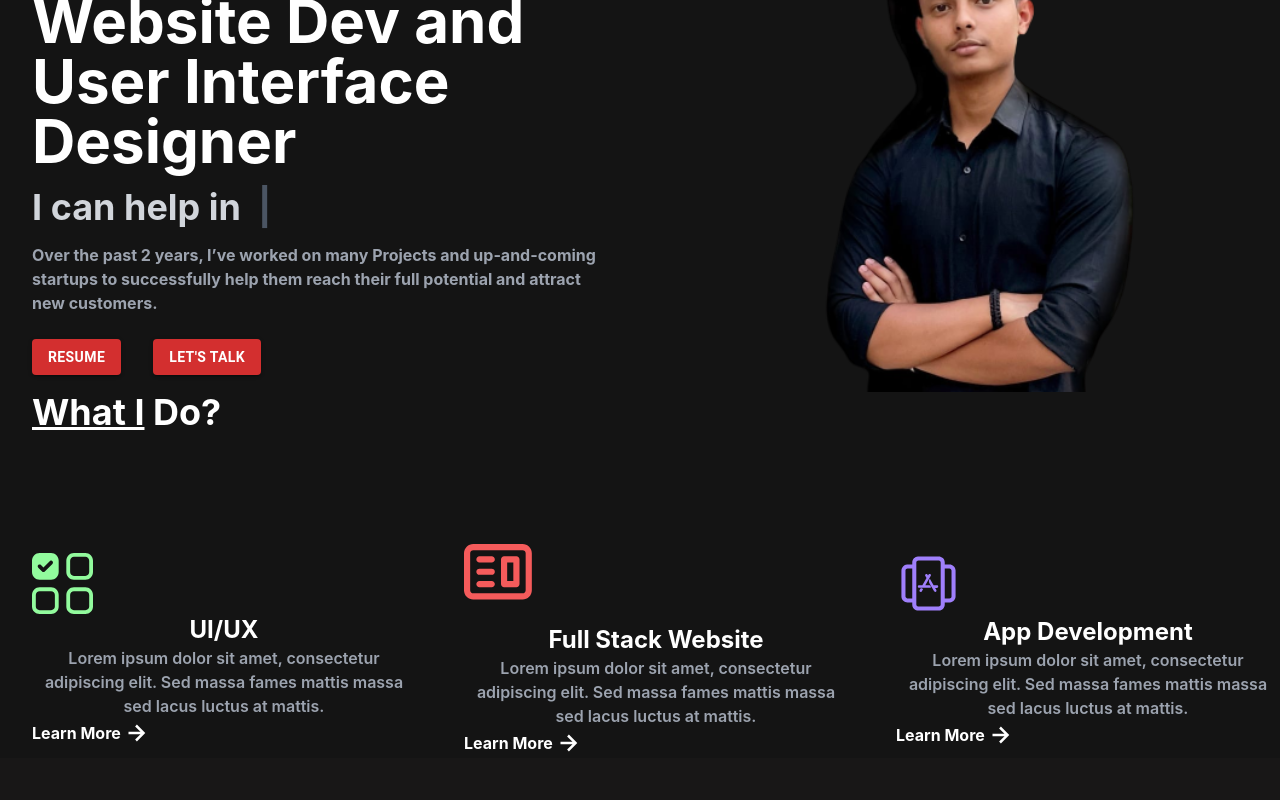
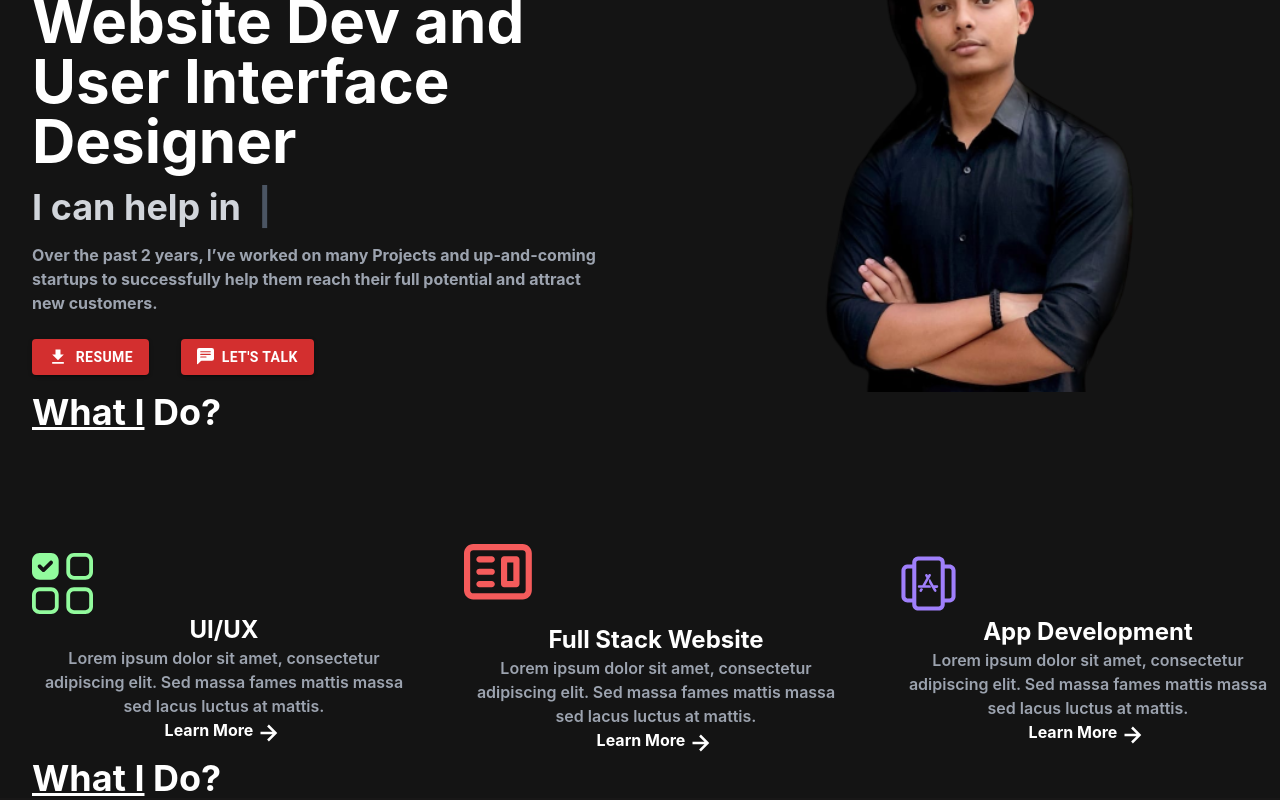
Before and after one commit to sumansourabh9155/Portfolio-Site, a React (Vite) app: page / in a window 1280 px wide. Shown: the part 210-1010 px from the top of the page. Before the commit the page ends 968 px from the top, so only its background shows below. Built offline with nearby package versions, Linux system fonts and the light colour scheme.

Commit message:
Added Learn More and made it center

```diff
--- a/src/App.jsx
+++ b/src/App.jsx
@@ -1,5 +1,6 @@
 import './App.css'
 
+import { HelpU } from './component/UI/HelpUi/HelpU';
 import HeroSection from "./component/UI/HeroSection/HeroSection";
 import Navbar from './component/UI/Navbar/Navbar'
 import WhatIDo from './component/UI/WhatIDo/WhatIDo';
@@ -13,6 +14,7 @@ function App() {
       <Navbar />
       <HeroSection />
       <WhatIDo />
+      <HelpU />
     </div>
   )
 }
--- /dev/null
+++ b/src/component/UI/HelpUi/HelpU.jsx
@@ -0,0 +1,9 @@
+import React from 'react'
+
+export const HelpU = () => {
+    return (
+        <div>
+            <p className='text-white pl-8 lg:text-4xl font-bold'><spam className="underlin">What I</spam> Do?</p>
+        </div >
+    )
+}
--- a/src/component/UI/HeroSection/HeroSection.jsx
+++ b/src/component/UI/HeroSection/HeroSection.jsx
@@ -1,4 +1,6 @@
+import { BsChatLeftTextFill } from 'react-icons/bs'
 import Button from '@mui/material/Button';
+import { MdFileDownload } from 'react-icons/md'
 import React from 'react'
 import Typed from 'react-typed';
 import heroImage from "../../../assets/homeImage.png"
@@ -38,10 +40,10 @@ const HeroSection = () => {
                     </p>
                     <div className="flex justify-center flex-wrap gap-8">
                         <Button variant="contained" color="error" sx={{ fontWeight: 'bold' }} >
-                            Resume
+                            <MdFileDownload size={20} />&nbsp; Resume
                         </Button>
                         <Button variant="contained" color="error" sx={{ fontWeight: 'bold' }} >
-                            Let's Talk
+                            <BsChatLeftTextFill size={17} />&nbsp; Let's Talk
                         </Button>
                     </div>
                 </div>
--- a/src/component/UI/WhatIDo/WhatIDo.jsx
+++ b/src/component/UI/WhatIDo/WhatIDo.jsx
@@ -22,7 +22,7 @@ const WhatIDo = () => {
           </svg>
           <h3 className='font-bold lg:text-2xl'>UI/UX</h3>
           <p className='font-semibold text-gray-400'>Lorem ipsum dolor sit amet, consectetur adipiscing elit. Sed massa fames mattis massa sed lacus luctus at mattis.</p>
-          <div className='flex items-center' >
+          <div className='flex justify-center' >
             <a href="#" className="btn btn-primary font-bold">Learn More  </a>
             <BiRightArrowAlt size={30} />
           </div>
@@ -38,8 +38,8 @@ const WhatIDo = () => {
           <br />
           <h3 className='font-bold lg:text-2xl'>Full Stack Website</h3>
           <p className='font-semibold text-gray-400'>Lorem ipsum dolor sit amet, consectetur adipiscing elit. Sed massa fames mattis massa sed lacus luctus at mattis.</p>
-          <div className='flex items-center' >
-            <a href="#" className="btn btn-primary font-bold">Learn More  </a>
+          <div className='flex justify-center' >
+            <a href="#" className="btn btn-primary font-bold ">Learn More  </a>
             <BiRightArrowAlt size={30} />
           </div>
 
@@ -51,7 +51,7 @@ const WhatIDo = () => {
           </svg>
           <h3 className='font-bold lg:text-2xl'>App Development</h3>
           <p className='font-semibold text-gray-400'>Lorem ipsum dolor sit amet, consectetur adipiscing elit. Sed massa fames mattis massa sed lacus luctus at mattis.</p>
-          <div className='flex items-center font-bold' >
+          <div className='flex justify-center font-bold' >
             <a href="#" className="btn btn-primary">Learn More  </a>
             <BiRightArrowAlt size={30} />
           </div>
```
